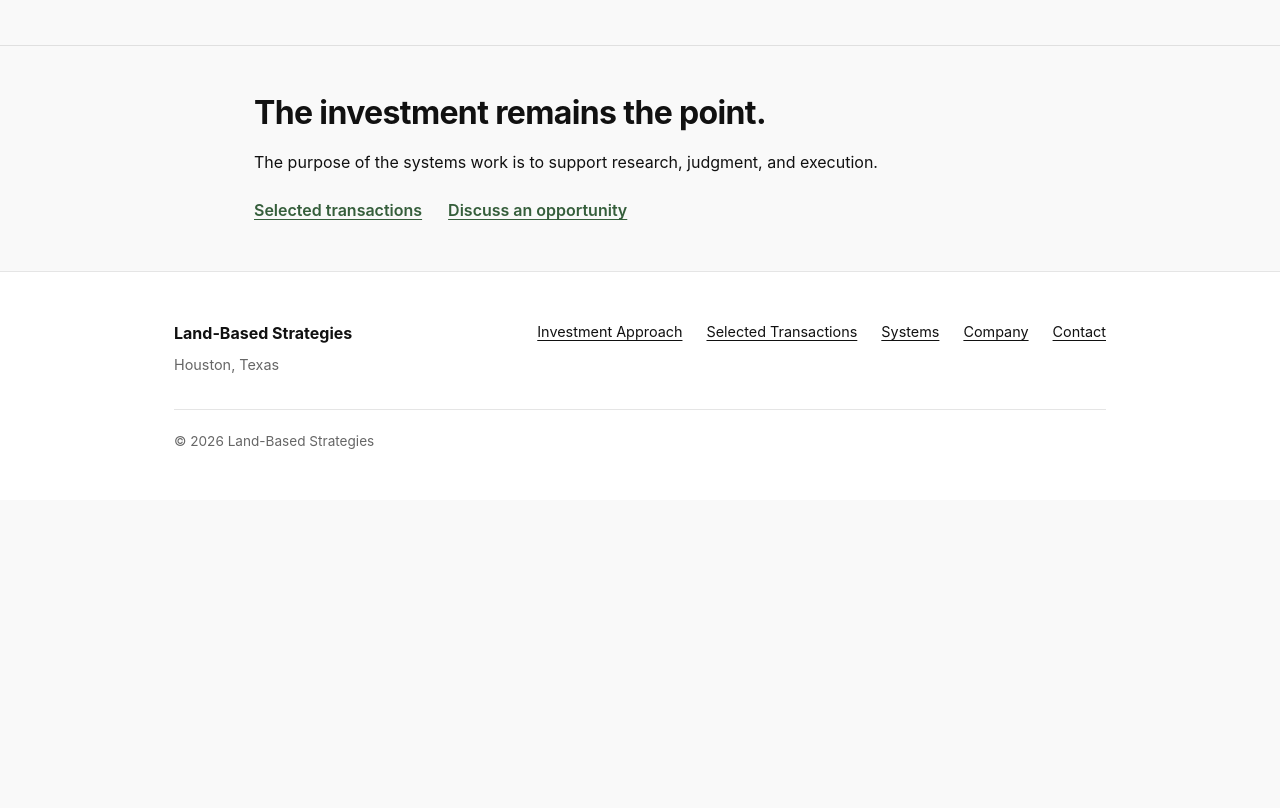
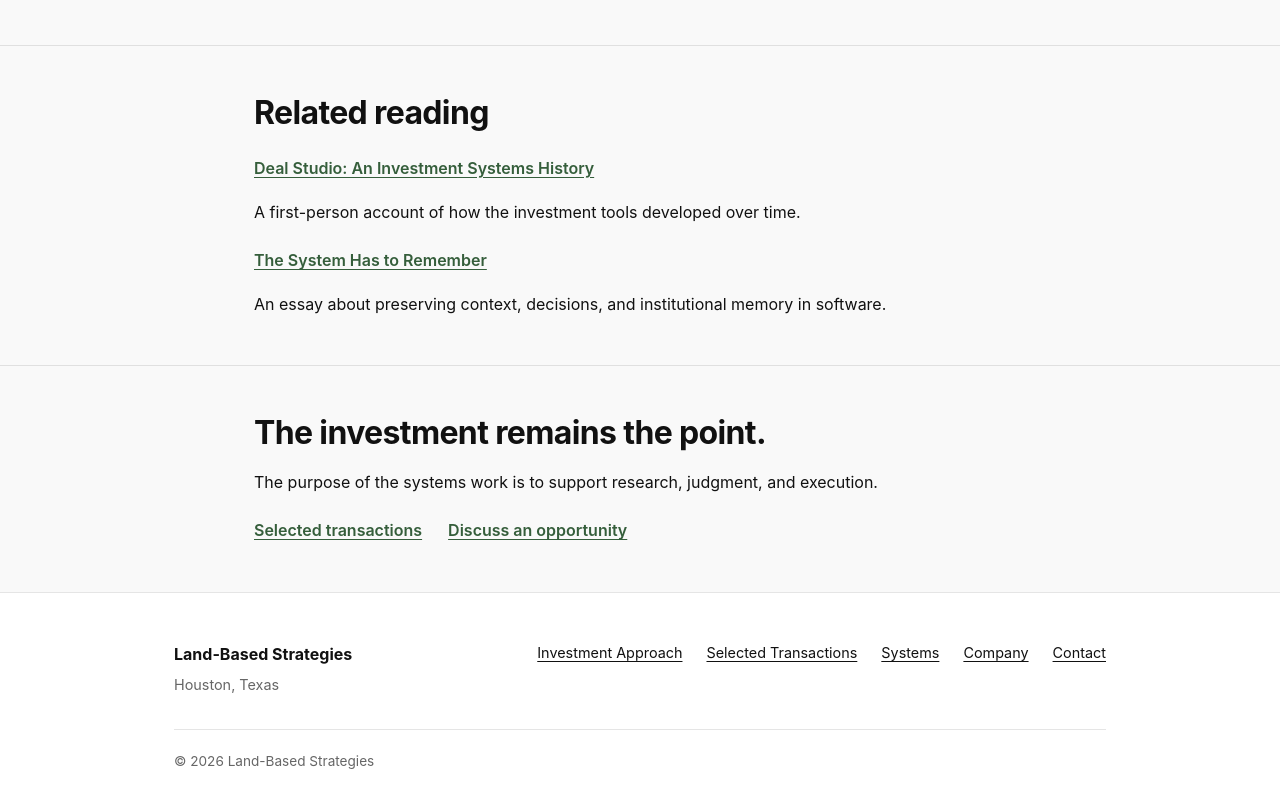
Before and after one commit to APV-123/landbasedstrategies, a website: page deal-studio/index.html in a window 1280 px wide. Shown: the part 2831-3639 px from the top of the page. Before the commit the page ends 3331 px from the top, so only its background shows below. Drawn offline with Linux system fonts and the light colour scheme.

Commit message:
Add related reading to systems page

```diff
--- a/deal-studio/index.html
+++ b/deal-studio/index.html
@@ -117,7 +117,11 @@
 <article class="card"><h3>The reasoning</h3><p>Why an opportunity merited further work—or why it had been rejected.</p></article>
 <article class="card"><h3>The people and follow-up</h3><p>Who had been contacted, what had been discussed, and what needed to happen next.</p></article></div><p class="persistence-note">These needs shaped the system-building effort: preserving the connections among opportunities, research, reasoning, and people so that prior work could inform the next decision.</p></div></section><section class="content-section"><div class="container prose"><h2>The capability today</h2><p>Alexander continues to draw on years of software, data, and investment work when evaluating new problems.</p>
 <p>An opportunity may require combining unfamiliar information, testing an assumption, building a model, or creating a way to track research and follow-up. Tools can be built or adapted around those needs.</p>
-<p>Within Land-Based Strategies, CODE means this ability to work directly on the information and operating problems an investment presents. It does not depend on every transaction passing through a single application.</p></div></section><section class="content-section"><div class="container prose"><h2>The investment remains the point.</h2><p>The purpose of the systems work is to support research, judgment, and execution.</p><p class="text-links"><a href="/track-record/">Selected transactions</a><a href="/contact/">Discuss an opportunity</a></p></div></section></main>
+<p>Within Land-Based Strategies, CODE means this ability to work directly on the information and operating problems an investment presents. It does not depend on every transaction passing through a single application.</p></div></section><section class="content-section" aria-labelledby="related-reading-title"><div class="container prose"><h2 id="related-reading-title">Related reading</h2>
+<p class="text-links"><a href="https://alexandervitenas.com/work/deal-studio">Deal Studio: An Investment Systems History</a></p>
+<p>A first-person account of how the investment tools developed over time.</p>
+<p class="text-links"><a href="https://alexandervitenas.com/writing/the-system-has-to-remember">The System Has to Remember</a></p>
+<p>An essay about preserving context, decisions, and institutional memory in software.</p></div></section><section class="content-section"><div class="container prose"><h2>The investment remains the point.</h2><p>The purpose of the systems work is to support research, judgment, and execution.</p><p class="text-links"><a href="/track-record/">Selected transactions</a><a href="/contact/">Discuss an opportunity</a></p></div></section></main>
 <footer class="site-footer"><div class="container"><div class="footer-main"><div class="footer-identity"><strong>Land-Based Strategies</strong><p>Houston, Texas</p></div><nav aria-label="Footer"><a href="/strategies/">Investment Approach</a>
 <a href="/track-record/">Selected Transactions</a>
 <a href="/deal-studio/">Systems</a>
```
